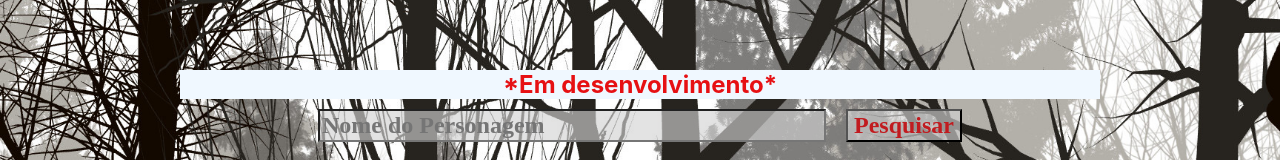
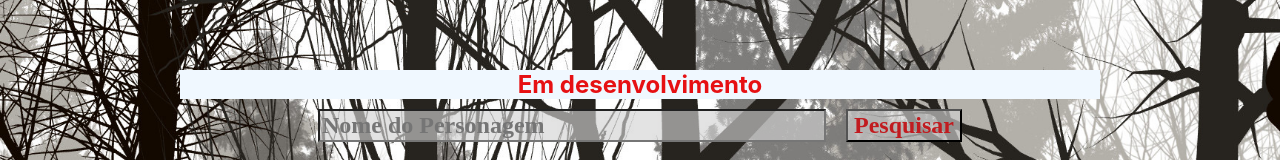
Before and after one commit to mayconfelipes/sd-09-stranger-things-frontend, a React (Create React App) app: page / in a window 1280 px wide. Shown: the part 121-281 px from the top of the page. Built offline with nearby package versions, Linux system fonts and the light colour scheme.

Commit message:
Arruma variaveis de ambiente

```diff
--- a/src/components/StrangerThings.js
+++ b/src/components/StrangerThings.js
@@ -135,7 +135,7 @@ class StrangerThings extends React.Component {
             REACT_APP_DEV_MODE === 'development'
             && (
               <div className="dev-mode">
-                *Em desenvolvimento*
+                Em desenvolvimento
               </div>)
           }
           <div>
```
Also changed, not shown: 1 other file (tests, documents, lock files or other folders).
